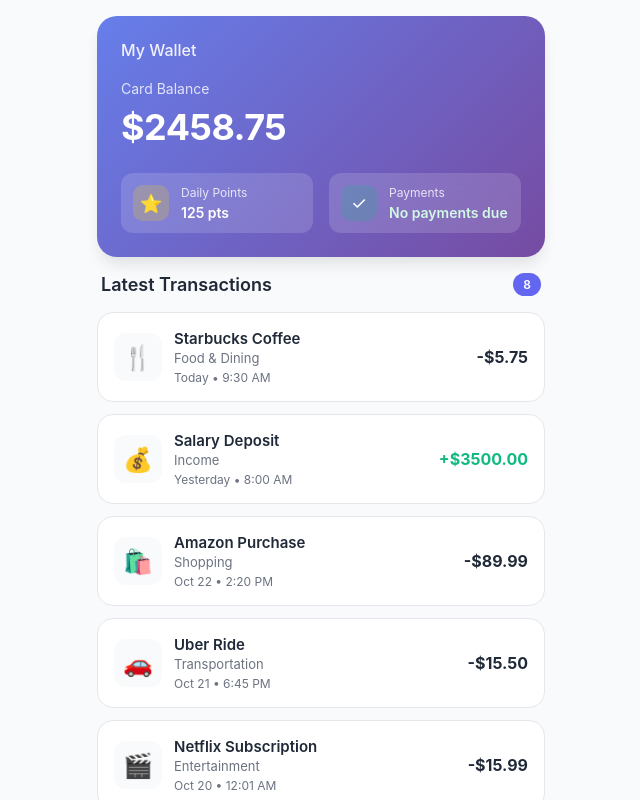
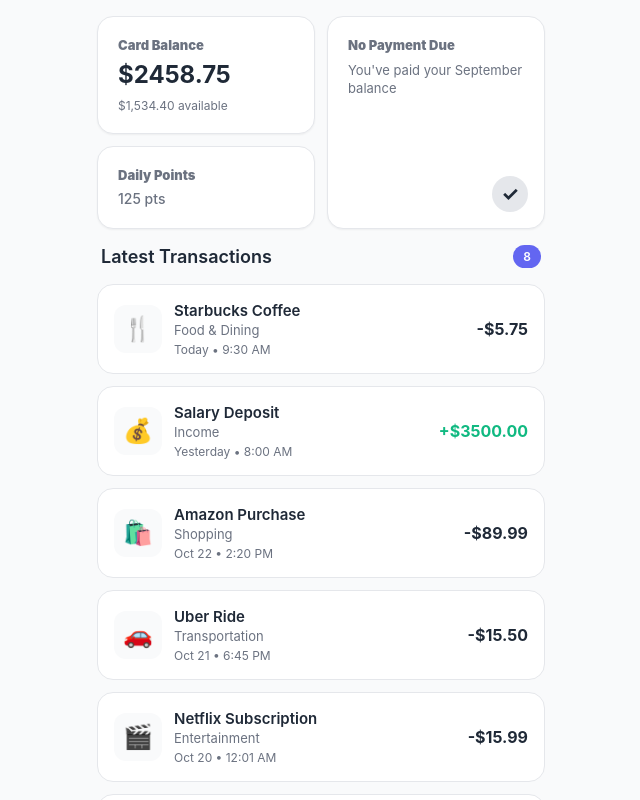
Before and after one commit to Dagmawi-22/wallet-test, a React (Vite) app: page / in a window 1280 px wide. Shown: the top 800 px of the page, without its empty margins (319-959 px from the left). Built offline with nearby package versions, Linux system fonts and the light colour scheme.

Commit message:
polish header ui elemnts

```diff
--- a/src/components/WalletCard.css
+++ b/src/components/WalletCard.css
@@ -1,94 +1,101 @@
 .wallet-card {
-  background: linear-gradient(135deg, #667eea 0%, #764ba2 100%);
-  border-radius: 20px;
-  padding: 24px;
-  color: white;
-  margin: 16px;
-  box-shadow: var(--shadow-lg);
+  padding: 16px;
 }
 
 .wallet-header {
-  margin-bottom: 20px;
+  margin-bottom: 16px;
 }
 
 .wallet-title {
-  font-size: 16px;
-  font-weight: 500;
-  opacity: 0.9;
+  font-size: 20px;
+  font-weight: 600;
+  color: var(--text-primary);
   margin: 0;
 }
 
-.balance-section {
-  margin-bottom: 24px;
+.cards-container {
+  display: flex;
+  gap: 12px;
 }
 
-.balance-label {
-  font-size: 14px;
-  opacity: 0.8;
-  margin-bottom: 8px;
+.left-cards {
+  flex: 1;
+  display: flex;
+  flex-direction: column;
+  gap: 12px;
 }
 
-.balance-amount {
-  font-size: 36px;
-  font-weight: 700;
-  margin: 0;
-  letter-spacing: -0.5px;
+.right-cards {
+  flex: 1;
 }
 
-.wallet-info {
-  display: flex;
-  gap: 16px;
+.card {
+  background-color: var(--bg-secondary);
+  border-radius: 16px;
+  padding: 20px;
+  box-shadow: var(--shadow-sm);
+  border: 1px solid var(--border-color);
 }
 
-.info-item {
-  flex: 1;
-  display: flex;
-  align-items: center;
-  gap: 12px;
-  background-color: rgba(255, 255, 255, 0.15);
-  backdrop-filter: blur(10px);
-  border-radius: 12px;
-  padding: 12px;
+.card-label {
+  font-size: 13px;
+  color: var(--text-secondary);
+  margin: 0 0 8px 0;
+  font-weight: 900;
 }
 
-.info-icon {
+.available-text {
+  font-size: 12px;
+  color: var(--text-secondary);
+  margin: 8px 0 0 0;
+  font-weight: 400;
+}
+
+.card-value {
+  font-size: 24px;
+  font-weight: 700;
+  color: var(--text-primary);
+  margin: 0;
+  line-height: 1.2;
+}
+
+.balance-value {
+  color: var(--text-primary);
+}
+
+.points-value {
+  color: var(--text-secondary);
+  font-size: 14px;
+  font-weight: 500;
+}
+
+.payment-card {
+  height: 100%;
+  display: flex;
+  flex-direction: column;
+  position: relative;
+}
+
+.payment-description {
+  font-size: 13px;
+  color: var(--text-secondary);
+  margin: 0;
+  line-height: 1.4;
+  flex: 1;
+}
+
+.payment-check-icon {
+  position: absolute;
+  bottom: 16px;
+  right: 16px;
   width: 36px;
   height: 36px;
-  border-radius: 10px;
+  border-radius: 50%;
+  background-color: #e5e7eb;
   display: flex;
   align-items: center;
   justify-content: center;
-  font-size: 18px;
+  font-size: 20px;
+  font-weight: 700;
+  color: var(--text-primary);
 }
-
-.points-icon {
-  background-color: rgba(255, 215, 0, 0.2);
-}
-
-.payment-icon {
-  background-color: rgba(16, 185, 129, 0.2);
-}
-
-.info-content {
-  flex: 1;
-  min-width: 0;
-}
-
-.info-label {
-  font-size: 12px;
-  opacity: 0.8;
-  margin-bottom: 4px;
-}
-
-.info-value {
-  font-size: 14px;
-  font-weight: 600;
-  margin: 0;
-  white-space: nowrap;
-  overflow: hidden;
-  text-overflow: ellipsis;
-}
-
-.no-payments {
-  color: #d1fae5;
-}
--- a/src/components/WalletCard.tsx
+++ b/src/components/WalletCard.tsx
@@ -8,31 +8,30 @@ interface WalletCardProps {
 function WalletCard({ data }: WalletCardProps) {
   return (
     <div className="wallet-card">
-      <div className="wallet-header">
-        <h1 className="wallet-title">My Wallet</h1>
-      </div>
 
-      <div className="balance-section">
-        <p className="balance-label">Card Balance</p>
-        <h2 className="balance-amount">${data.cardBalance.toFixed(2)}</h2>
-      </div>
+      <div className="cards-container">
+        <div className="left-cards">
+          <div className="card balance-card">
+            <p className="card-label">Card Balance</p>
+            <h2 className="card-value balance-value">${data.cardBalance.toFixed(2)}</h2>
+            <p className="available-text">$1,534.40 available</p>
+          </div>
 
-      <div className="wallet-info">
-        <div className="info-item">
-          <div className="info-icon points-icon">⭐</div>
-          <div className="info-content">
-            <p className="info-label">Daily Points</p>
-            <p className="info-value">{data.dailyPoints} pts</p>
+          <div className="card points-card">
+            <p className="card-label">Daily Points</p>
+            <h2 className="card-value points-value">{data.dailyPoints} pts</h2>
           </div>
         </div>
 
-        <div className="info-item">
-          <div className="info-icon payment-icon">✓</div>
-          <div className="info-content">
-            <p className="info-label">Payments</p>
-            <p className="info-value no-payments">
-              {data.paymentsDue ? 'Payments due' : 'No payments due'}
+        <div className="right-cards">
+          <div className="card payment-card">
+            <p className="card-label">
+              {data.paymentsDue ? 'Payment Due' : 'No Payment Due'}
             </p>
+            <p className="payment-description">
+              {data.paymentsDue ? 'You have pending payments' : "You've paid your September balance"}
+            </p>
+            <div className="payment-check-icon">✓</div>
           </div>
         </div>
       </div>
```
